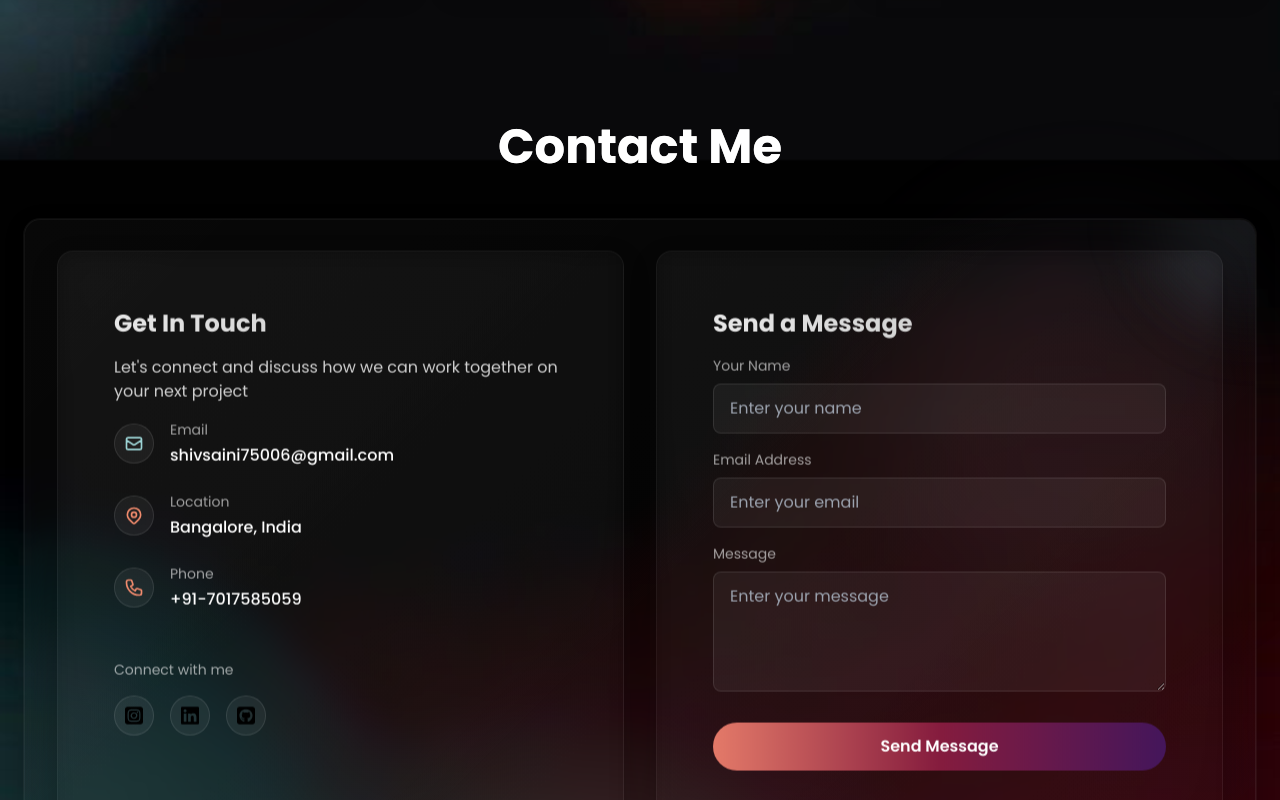
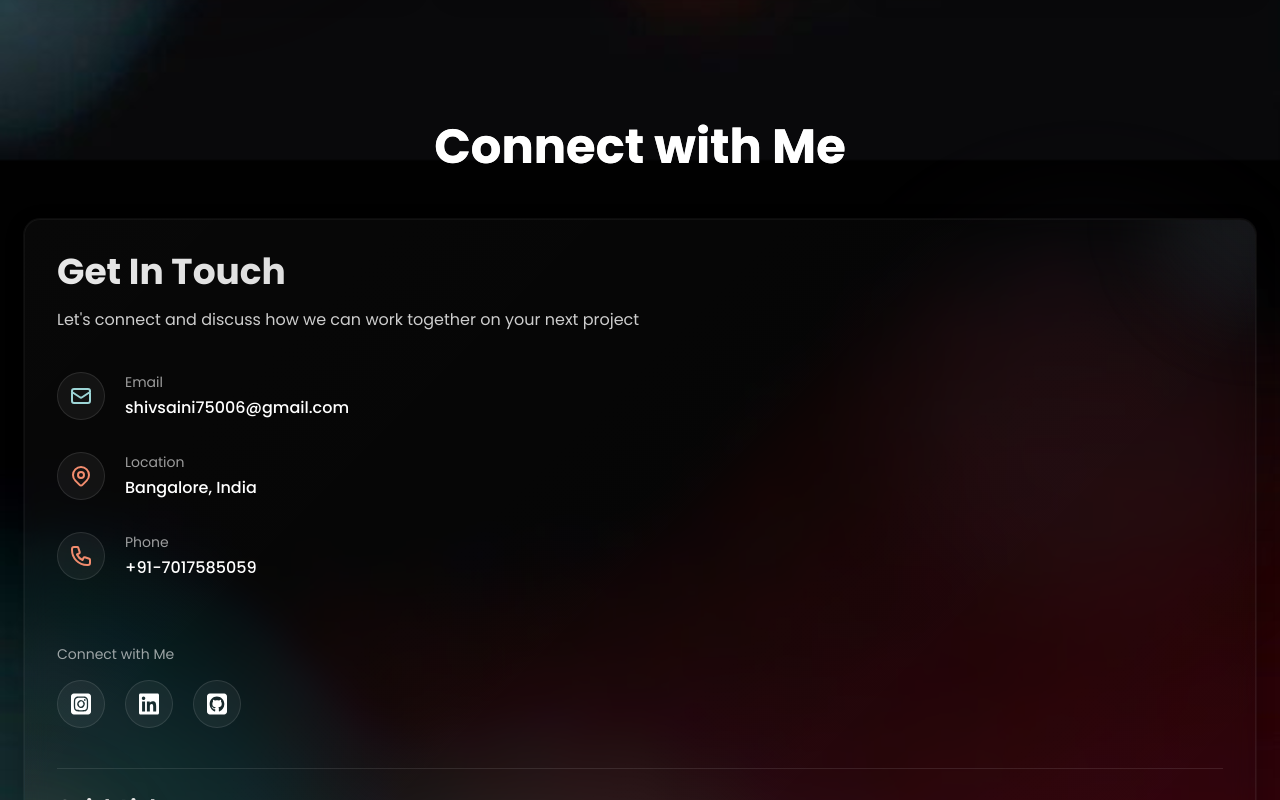
Before and after one commit to shiv75006/portfolio_modern, a React (Vite) app: page / in a window 1280 px wide. Shown: the part 4960-5760 px from the top of the page. Built offline with nearby package versions, Linux system fonts and the light colour scheme; a web font is replaced by a local one.

Commit message:
refactor: update contact section layout and text for improved clarity

```diff
--- a/src/components/Footer.jsx
+++ b/src/components/Footer.jsx
@@ -145,7 +145,7 @@ const Contacts = () => {
             <div className="absolute bottom-40 left-10 w-80 h-80 bg-bluish-violet/5 rounded-full blur-3xl -z-10"></div>
 
             <div className='text-center mb-10'>
-                <h1 data-aos="fade-up" data-aos-duration="1000" className='section-title'>Contact Me</h1>
+                <h1 data-aos="fade-up" data-aos-duration="1000" className='section-title'>Connect with Me</h1>
             </div>
 
             <div className="max-w-7xl mx-auto px-3 sm:px-4 lg:px-6">
@@ -155,158 +155,64 @@ const Contacts = () => {
                     <div className="absolute -bottom-24 -left-24 w-48 h-48 bg-gradient-to-br from-sunset-orange/10 to-warm-gold/10 rounded-full blur-2xl"></div>
 
                     <div className="relative z-10">
-                        <div className="grid grid-cols-1 md:grid-cols-2 gap-5 sm:gap-6 md:gap-8 mb-6 sm:mb-8">
-                            {/* Contact Information */}
-                            <div className="floating-card" data-aos="fade-up" data-aos-duration="1200">
-                                <div className="p-4 sm:p-5 md:p-6 h-full">
-                                    <h3 className="text-xl sm:text-2xl font-bold gradient-text mb-3 sm:mb-4">Get In Touch</h3>
+                        <h3 className="text-2xl sm:text-3xl md:text-4xl font-bold gradient-text mb-3 sm:mb-4" data-aos="fade-up" data-aos-duration="1200">Get In Touch</h3>
 
-                                    <p className="text-white/80 text-sm sm:text-base mb-4">Let's connect and discuss how we can work together on your next project</p>
+                        <p className="text-white/80 text-sm sm:text-base mb-8 md:mb-10" data-aos="fade-up" data-aos-duration="1200" data-aos-delay="100">Let's connect and discuss how we can work together on your next project</p>
 
-                                    <div className="space-y-4 sm:space-y-6">
-                                        <div className="flex items-center">
-                                            <div className="w-8 h-8 sm:w-10 sm:h-10 rounded-full bg-white/5 border border-white/10 flex items-center justify-center mr-3 sm:mr-4">
-                                                <svg xmlns="http://www.w3.org/2000/svg" className="h-4 w-4 sm:h-5 sm:w-5 text-aqua-teal" fill="none" viewBox="0 0 24 24" stroke="currentColor">
+                        {/* Contact Information Section */}
+                        <div className="space-y-6 sm:space-y-8 mb-8 md:mb-10" data-aos="fade-up" data-aos-duration="1200" data-aos-delay="200">
+                            <div className="flex items-start">
+                                <div className="w-10 h-10 sm:w-12 sm:h-12 rounded-full bg-white/5 border border-white/10 flex items-center justify-center mr-4 sm:mr-5 flex-shrink-0">
+                                    <svg xmlns="http://www.w3.org/2000/svg" className="h-5 w-5 sm:h-6 sm:w-6 text-aqua-teal" fill="none" viewBox="0 0 24 24" stroke="currentColor">
                                         <path strokeLinecap="round" strokeLinejoin="round" strokeWidth={2} d="M3 8l7.89 5.26a2 2 0 002.22 0L21 8M5 19h14a2 2 0 002-2V7a2 2 0 00-2-2H5a2 2 0 00-2 2v10a2 2 0 002 2z" />
                                     </svg>
                                 </div>
                                 <div>
-                                                <p className="text-white/60 text-xs sm:text-sm mb-0.5 sm:mb-1">Email</p>
+                                    <p className="text-white/60 text-xs sm:text-sm mb-1">Email</p>
                                     <p className="text-white text-sm sm:text-base font-medium">shivsaini75006@gmail.com</p>
                                 </div>
                             </div>
 
-                                        <div className="flex items-center">
-                                            <div className="w-8 h-8 sm:w-10 sm:h-10 rounded-full bg-white/5 border border-white/10 flex items-center justify-center mr-3 sm:mr-4">
-                                                <svg xmlns="http://www.w3.org/2000/svg" className="h-4 w-4 sm:h-5 sm:w-5 text-sunset-orange" fill="none" viewBox="0 0 24 24" stroke="currentColor">
+                            <div className="flex items-start">
+                                <div className="w-10 h-10 sm:w-12 sm:h-12 rounded-full bg-white/5 border border-white/10 flex items-center justify-center mr-4 sm:mr-5 flex-shrink-0">
+                                    <svg xmlns="http://www.w3.org/2000/svg" className="h-5 w-5 sm:h-6 sm:w-6 text-sunset-orange" fill="none" viewBox="0 0 24 24" stroke="currentColor">
                                         <path strokeLinecap="round" strokeLinejoin="round" strokeWidth={2} d="M17.657 16.657L13.414 20.9a1.998 1.998 0 01-2.827 0l-4.244-4.243a8 8 0 1111.314 0z" />
                                         <path strokeLinecap="round" strokeLinejoin="round" strokeWidth={2} d="M15 11a3 3 0 11-6 0 3 3 0 016 0z" />
                                     </svg>
                                 </div>
                                 <div>
-                                                <p className="text-white/60 text-xs sm:text-sm mb-0.5 sm:mb-1">Location</p>
+                                    <p className="text-white/60 text-xs sm:text-sm mb-1">Location</p>
                                     <p className="text-white text-sm sm:text-base font-medium">Bangalore, India</p>
                                 </div>
                             </div>
 
-                                        <div className="flex items-center">
-                                            <div className="w-8 h-8 sm:w-10 sm:h-10 rounded-full bg-white/5 border border-white/10 flex items-center justify-center mr-3 sm:mr-4">
-                                                <svg xmlns="http://www.w3.org/2000/svg" className="h-4 w-4 sm:h-5 sm:w-5 text-sunset-orange" fill="none" viewBox="0 0 24 24" stroke="currentColor">
+                            <div className="flex items-start">
+                                <div className="w-10 h-10 sm:w-12 sm:h-12 rounded-full bg-white/5 border border-white/10 flex items-center justify-center mr-4 sm:mr-5 flex-shrink-0">
+                                    <svg xmlns="http://www.w3.org/2000/svg" className="h-5 w-5 sm:h-6 sm:w-6 text-sunset-orange" fill="none" viewBox="0 0 24 24" stroke="currentColor">
                                         <path strokeLinecap="round" strokeLinejoin="round" strokeWidth={2} d="M3 5a2 2 0 012-2h3.28a1 1 0 01.948.684l1.498 4.493a1 1 0 01-.502 1.21l-2.257 1.13a11.042 11.042 0 005.516 5.516l1.13-2.257a1 1 0 011.21-.502l4.493 1.498a1 1 0 01.684.949V19a2 2 0 01-2 2h-1C9.716 21 3 14.284 3 6V5z" />
                                     </svg>
                                 </div>
                                 <div>
-                                                <p className="text-white/60 text-xs sm:text-sm mb-0.5 sm:mb-1">Phone</p>
+                                    <p className="text-white/60 text-xs sm:text-sm mb-1">Phone</p>
                                     <p className="text-white text-sm sm:text-base font-medium">+91-7017585059</p>
                                 </div>
                             </div>
 
-                                        <div className="pt-4 sm:pt-6">
-                                            <p className="text-white/60 text-xs sm:text-sm mb-3 sm:mb-4">Connect with me</p>
-                                            <div className="flex gap-3 sm:gap-4">
+                            <div className="pt-6 sm:pt-8">
+                                <p className="text-white/60 text-xs sm:text-sm mb-4">Connect with Me</p>
+                                <div className="flex gap-4 sm:gap-5">
                                     {socials.map((item) => (
                                         <a
                                             key={item.key}
-                                                        className="w-8 h-8 sm:w-10 sm:h-10 rounded-full bg-white/5 border border-white/10 flex items-center justify-center
+                                            className="w-10 h-10 sm:w-12 sm:h-12 rounded-full bg-white/5 border border-white/10 flex items-center justify-center
                                                     transition-all duration-300 hover:scale-110 hover:bg-white/10 hover:border-white/20 hover:shadow-glass-button"
                                             href={item.ScmUrl}
                                             target="_blank"
                                             rel="noopener noreferrer"
                                         >
-                                                        <img src={item.ImgUrl} width={16} height={16} alt={item.name} className="w-4 h-4 sm:w-5 sm:h-5 object-contain" />
+                                            <img src={item.ImgUrl} width={20} height={20} alt={item.name} className="w-5 h-5 sm:w-6 sm:h-6 object-contain filter brightness-0 invert" />
                                         </a>
                                     ))}
-                                            </div>
-                                        </div>
-                                    </div>
-                                </div>
-                            </div>
-
-                            {/* Contact Form */}
-                            <div className="floating-card" data-aos="fade-up" data-aos-duration="1200" data-aos-delay="200">
-                                <div className="p-4 sm:p-5 md:p-6 h-full">
-                                    <h3 className="text-xl sm:text-2xl font-bold gradient-text mb-3 sm:mb-4">Send a Message</h3>
-
-                                    <form className="space-y-3 sm:space-y-4" onSubmit={handleSubmit}>
-                                        <div>
-                                            <label className="text-white/60 text-xs sm:text-sm block mb-1 sm:mb-2">Your Name</label>
-                                            <input
-                                                type="text"
-                                                name="name"
-                                                value={formData.name}
-                                                onChange={handleChange}
-                                                className="w-full bg-white/5 border border-white/10 rounded-lg px-3 sm:px-4 py-2 sm:py-3 text-sm sm:text-base text-white
-                                                        focus:outline-none focus:border-aqua-teal/50 transition-colors duration-300"
-                                                placeholder="Enter your name"
-                                                required
-                                            />
-                                        </div>
-
-                                        <div>
-                                            <label className="text-white/60 text-xs sm:text-sm block mb-1 sm:mb-2">Email Address</label>
-                                            <input
-                                                type="email"
-                                                name="email"
-                                                value={formData.email}
-                                                onChange={handleChange}
-                                                className="w-full bg-white/5 border border-white/10 rounded-lg px-3 sm:px-4 py-2 sm:py-3 text-sm sm:text-base text-white
-                                                        focus:outline-none focus:border-aqua-teal/50 transition-colors duration-300"
-                                                placeholder="Enter your email"
-                                                required
-                                            />
-                                        </div>
-
-                                        <div>
-                                            <label className="text-white/60 text-xs sm:text-sm block mb-1 sm:mb-2">Message</label>
-                                            <textarea
-                                                name="message"
-                                                value={formData.message}
-                                                onChange={handleChange}
-                                                className="w-full bg-white/5 border border-white/10 rounded-lg px-3 sm:px-4 py-2 sm:py-3 text-sm sm:text-base text-white
-                                                        focus:outline-none focus:border-aqua-teal/50 transition-colors duration-300 min-h-[100px] sm:min-h-[120px]"
-                                                placeholder="Enter your message"
-                                                required
-                                            ></textarea>
-                                        </div>
-
-                                        {submitStatus === 'success' && (
-                                            <div className="bg-green-500/20 border border-green-500/30 rounded-lg px-4 py-3">
-                                                <p className="text-green-400 text-sm">
-                                                    <span className="flex items-center">
-                                                        <svg className="w-4 h-4 mr-2" fill="none" stroke="currentColor" viewBox="0 0 24 24" xmlns="http://www.w3.org/2000/svg">
-                                                            <path strokeLinecap="round" strokeLinejoin="round" strokeWidth="2" d="M5 13l4 4L19 7"></path>
-                                                        </svg>
-                                                        Your message has been sent successfully!
-                                                    </span>
-                                                </p>
-                                                <p className="text-green-400/80 text-xs mt-1">I'll get back to you as soon as possible. Thank you for reaching out!</p>
-                                            </div>
-                                        )}
-
-                                        {submitStatus === 'error' && (
-                                            <div className="bg-red-500/20 border border-red-500/30 rounded-lg px-4 py-3">
-                                                <p className="text-red-400 text-sm">There was an error sending your message. Please try again or contact directly via email at <a href="mailto:shivsaini75006@gmail.com" className="underline hover:text-red-300">shivsaini75006@gmail.com</a>.</p>
-                                            </div>
-                                        )}
-
-                                        <div className="pt-2">
-                                            <button
-                                                type="submit"
-                                                className="neon-button w-full justify-center text-sm sm:text-base relative"
-                                                disabled={isSubmitting}
-                                            >
-                                                {isSubmitting ? (
-                                                    <span className="flex items-center justify-center">
-                                                        <svg className="animate-spin -ml-1 mr-2 h-4 w-4 text-white" xmlns="http://www.w3.org/2000/svg" fill="none" viewBox="0 0 24 24">
-                                                            <circle className="opacity-25" cx="12" cy="12" r="10" stroke="currentColor" strokeWidth="4"></circle>
-                                                            <path className="opacity-75" fill="currentColor" d="M4 12a8 8 0 018-8V0C5.373 0 0 5.373 0 12h4zm2 5.291A7.962 7.962 0 014 12H0c0 3.042 1.135 5.824 3 7.938l3-2.647z"></path>
-                                                        </svg>
-                                                        Sending...
-                                                    </span>
-                                                ) : 'Send Message'}
-                                            </button>
-                                        </div>
-                                    </form>
                                 </div>
                             </div>
                         </div>
```
Lines whose indentation alone changed are shown as unchanged.
